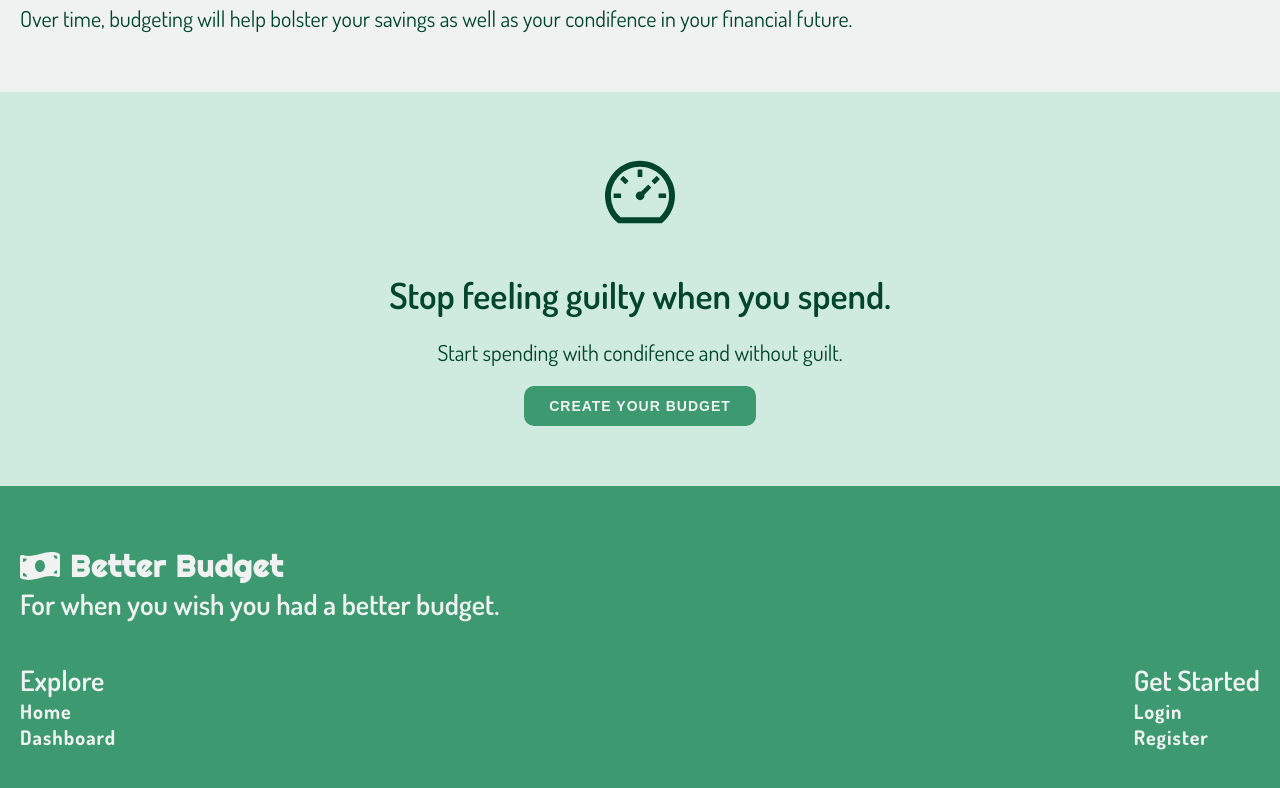
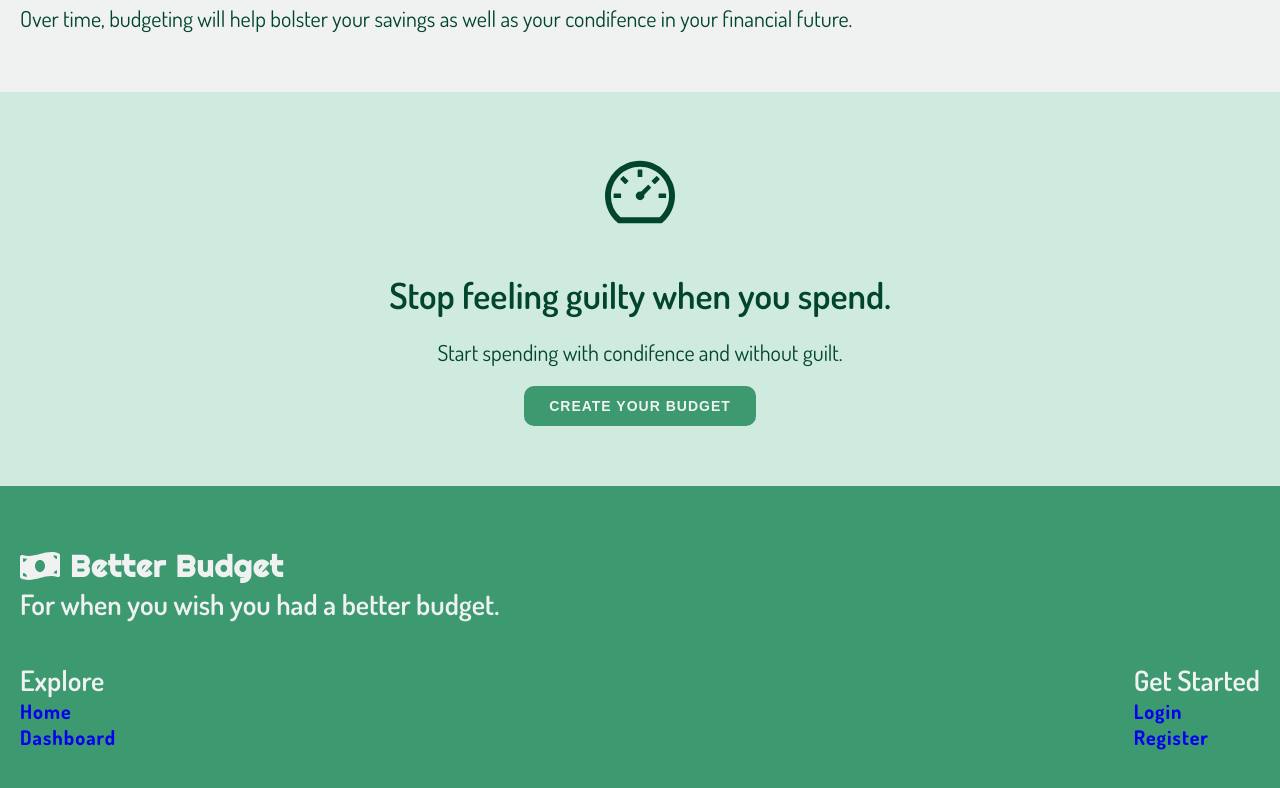
Before and after one commit to JohnSebastian3/better-budget, a React (Create React App) app in the folder client/: page / in a window 1280 px wide. Shown: the part 1242-2030 px from the top of the page. Built offline with nearby package versions, Linux system fonts and the light colour scheme; no server answers; a web font is replaced by a local one.

Commit message:
Remove default color for anchor tag

```diff
--- a/client/src/App.css
+++ b/client/src/App.css
@@ -25,8 +25,7 @@ ul {
 a {
   cursor: pointer;
   text-decoration: none;
-  color: #EFF2F1;
-  font-size: 2rem;
+  font-size: 1.6rem;
   font-weight: bold;
   letter-spacing: 1px;
 }
@@ -58,7 +57,8 @@ a:hover {
   }
 
   a {
-    color: #EFF2F1;
+    /* color: #EFF2F1; */
+    font-size: 2rem;
   }
 
   a:hover {
```
